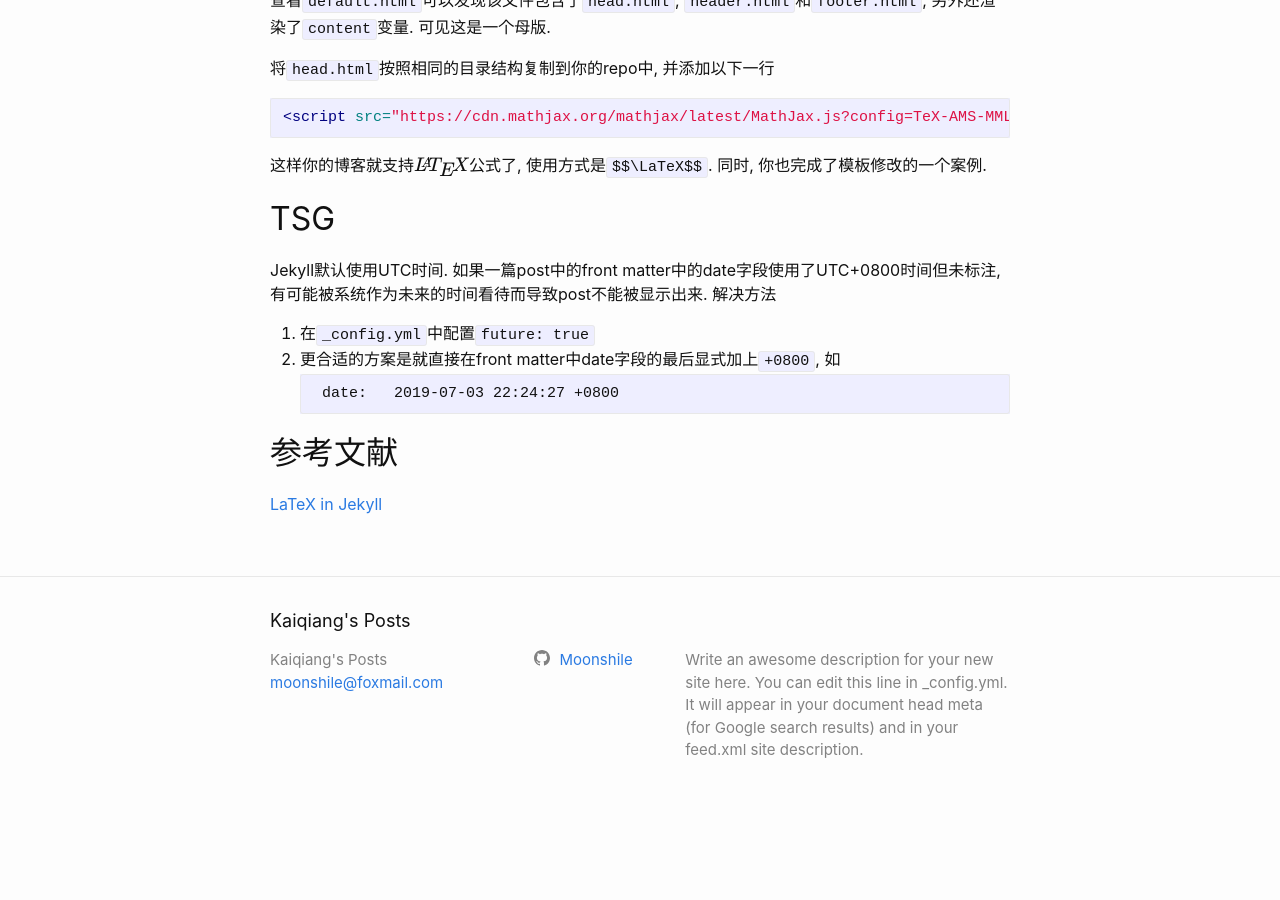
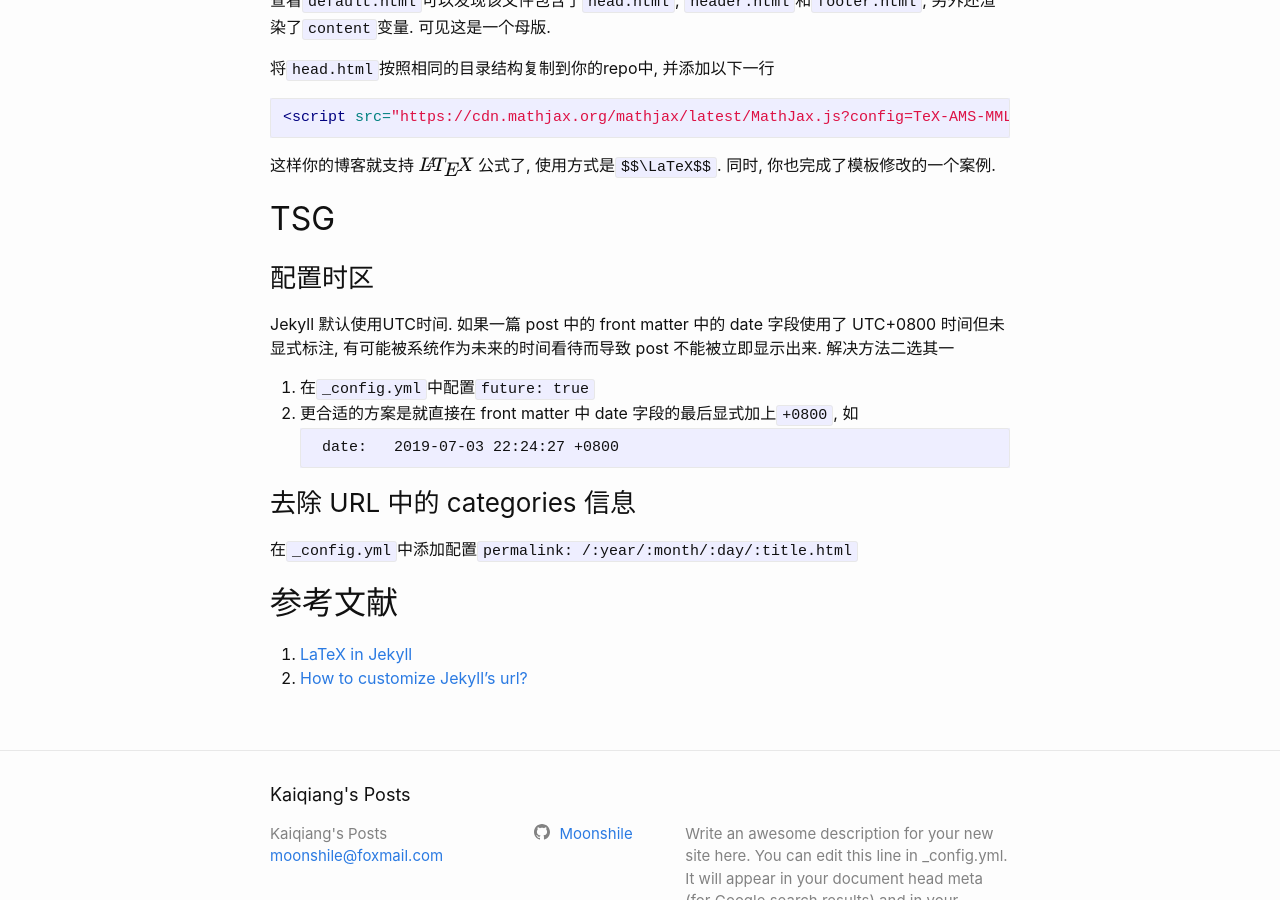
Before and after one commit to Moonshile/moonshile.github.io, a Jekyll site: the page built from _posts/2019-07-03-config-gitpages-jekyll.md, in a window 1280 px wide and 900 px high, scrolled down 2027 px. Built offline with Jekyll 4.4.1, drawn with Linux system fonts in a browser that asks for light colours; formulas are drawn with MathJax 3; before the commit the page ends 2849 px from its top, so only the background shows below that.

Commit message:
update post: 2019-07-03-config-gitpages-jekyll.md

````diff
--- a/_posts/2019-07-03-config-gitpages-jekyll.md
+++ b/_posts/2019-07-03-config-gitpages-jekyll.md
@@ -56,7 +56,7 @@ bundle exec jekyll serve
 + 如果你想使用其他端口, 请加上开关`-P <your port>`
 
 ## 模板修改
-假设你使用了minima作为模板, 现在想自定义模板定义, 比如希望支持$$\LaTeX$$公式. 运行
+假设你使用了minima作为模板, 现在想自定义模板定义, 比如希望支持 $$\LaTeX$$ 公式. 运行
 
 ```bash
 bundle show minima
@@ -102,18 +102,24 @@ bundle show minima
 <script src="https://cdn.mathjax.org/mathjax/latest/MathJax.js?config=TeX-AMS-MML_HTMLorMML" type="text/javascript"></script>
 ```
 
-这样你的博客就支持$$\LaTeX$$公式了, 使用方式是`$$\LaTeX$$`. 同时, 你也完成了模板修改的一个案例.
+这样你的博客就支持 $$\LaTeX$$ 公式了, 使用方式是`$$\LaTeX$$`. 同时, 你也完成了模板修改的一个案例.
 
 ## TSG
 
-Jekyll默认使用UTC时间. 如果一篇post中的front matter中的date字段使用了UTC+0800时间但未标注, 有可能被系统作为未来的时间看待而导致post不能被显示出来. 解决方法
+### 配置时区
+
+Jekyll 默认使用UTC时间. 如果一篇 post 中的 front matter 中的 date 字段使用了 UTC+0800 时间但未显式标注, 有可能被系统作为未来的时间看待而导致 post 不能被立即显示出来. 解决方法二选其一
 
 1. 在`_config.yml`中配置`future: true`
-2. 更合适的方案是就直接在front matter中date字段的最后显式加上`+0800`, 如
+2. 更合适的方案是就直接在 front matter 中 date 字段的最后显式加上`+0800`, 如
 	```
 	date:   2019-07-03 22:24:27 +0800
 	```
 
+### 去除 URL 中的 categories 信息
+在`_config.yml`中添加配置`permalink: /:year/:month/:day/:title.html`
+
 ## 参考文献
 
-[LaTeX in Jekyll](http://www.iangoodfellow.com/blog/jekyll/markdown/tex/2016/11/07/latex-in-markdown.html)
+1. [LaTeX in Jekyll](http://www.iangoodfellow.com/blog/jekyll/markdown/tex/2016/11/07/latex-in-markdown.html)
+1. [How to customize Jekyll's url?](https://stackoverflow.com/questions/8664675/how-to-customize-jekylls-url)
````
